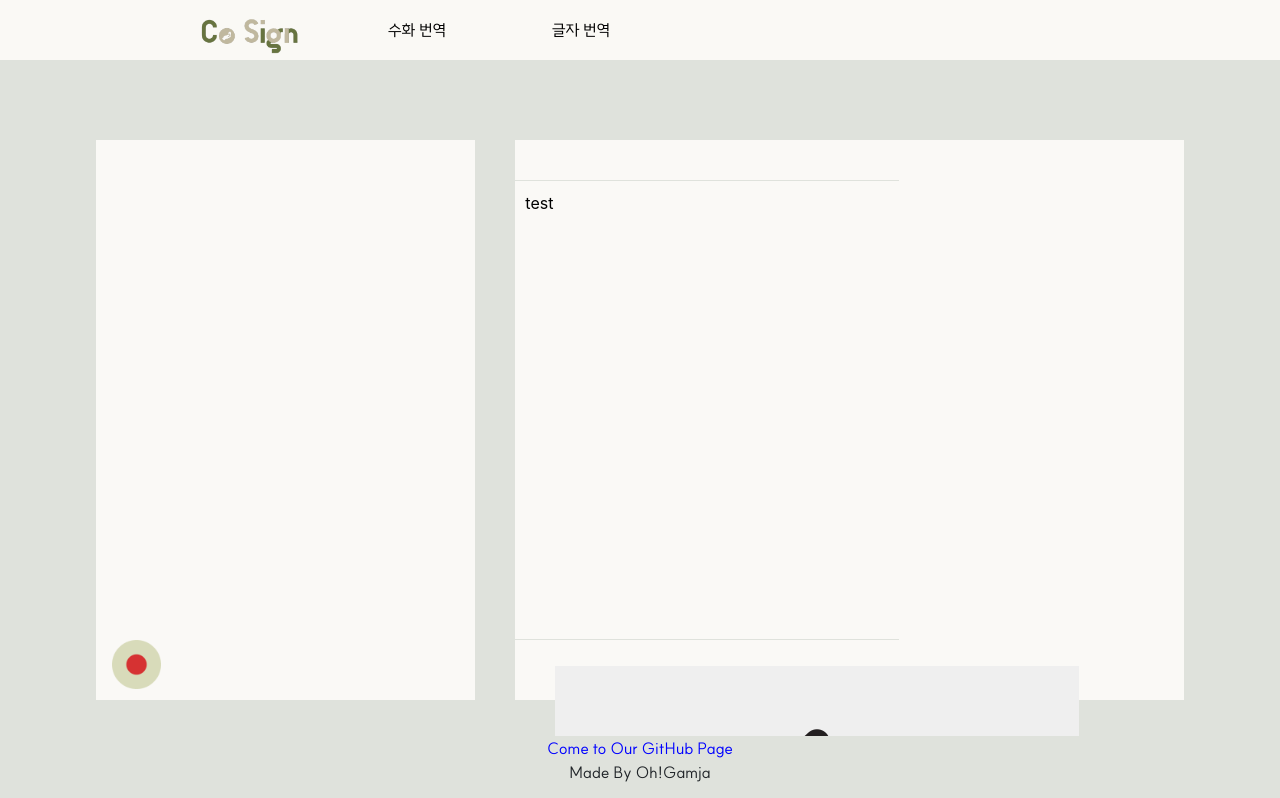
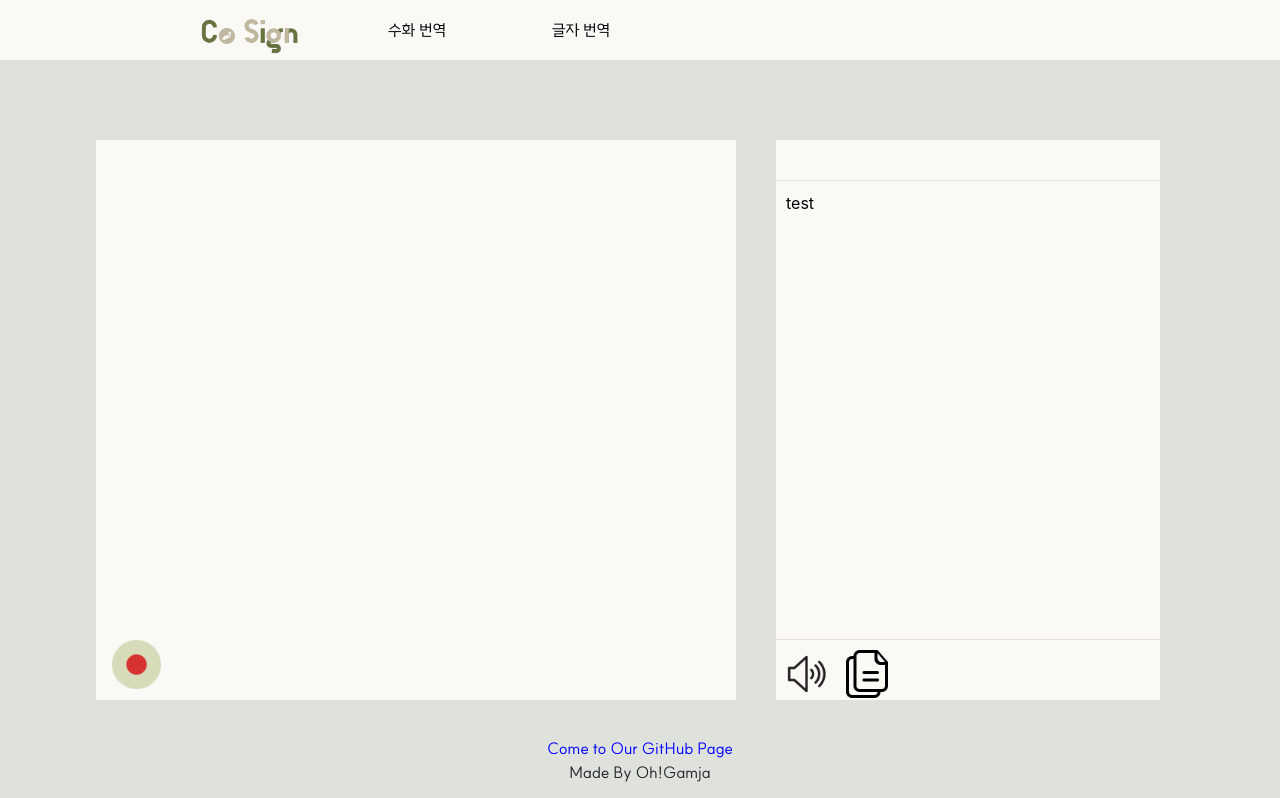
Before and after one commit to five-potatoes/front-end, a React (Create React App) app: page / in a window 1280 px wide. Shown: the top 798 px of the page. Built offline with nearby package versions, Linux system fonts and the light colour scheme; no server answers.

Commit message:
Update: 버튼 이미지 수정

```diff
--- a/src/component/Home/SignToText.js
+++ b/src/component/Home/SignToText.js
@@ -34,13 +34,13 @@ const SignToText = () => {
                     </div>
                     <div className={styles.trans}>
                         <textarea className={styles.text} onChange={handleInput} value={text} />
-                        <div>
-                            <button onClick={handleButton} className={styles.btn}>
-                                <img src="img/소리.png"/>
+                        <div className={styles.btn}>
+                            <button onClick={handleButton} >
+                                <img src="img/소리.png" alt="소리" className={ styles.btnImg} />
                             </button>
-                            <CopyToClipboard text={text} className={styles.btn}>
+                            <CopyToClipboard text={text} >
                                 <button className={styles.soundCopy}>
-                                    <img src="img/복사.png"/>
+                                    <img src="img/복사.png" alt="복사" className={ styles.btnImg}/>
                                 </button>
                             </CopyToClipboard>
                         </div>
--- a/src/component/styles/SignToText.module.css
+++ b/src/component/styles/SignToText.module.css
@@ -47,11 +47,17 @@
 }
 
 .btn{
-    margin-left: 40px;
-    margin-top: 20px;
-    border: none;
+    display: flex;
+  margin-right: auto;
+  height: 10%;
+}
+
+.btn button {
+  background-color: rgba(255, 255, 255, 0);
+  border: none;
 }
 
 .btnImg{
     width: 100%;
+  height: 90%;
 }
```
